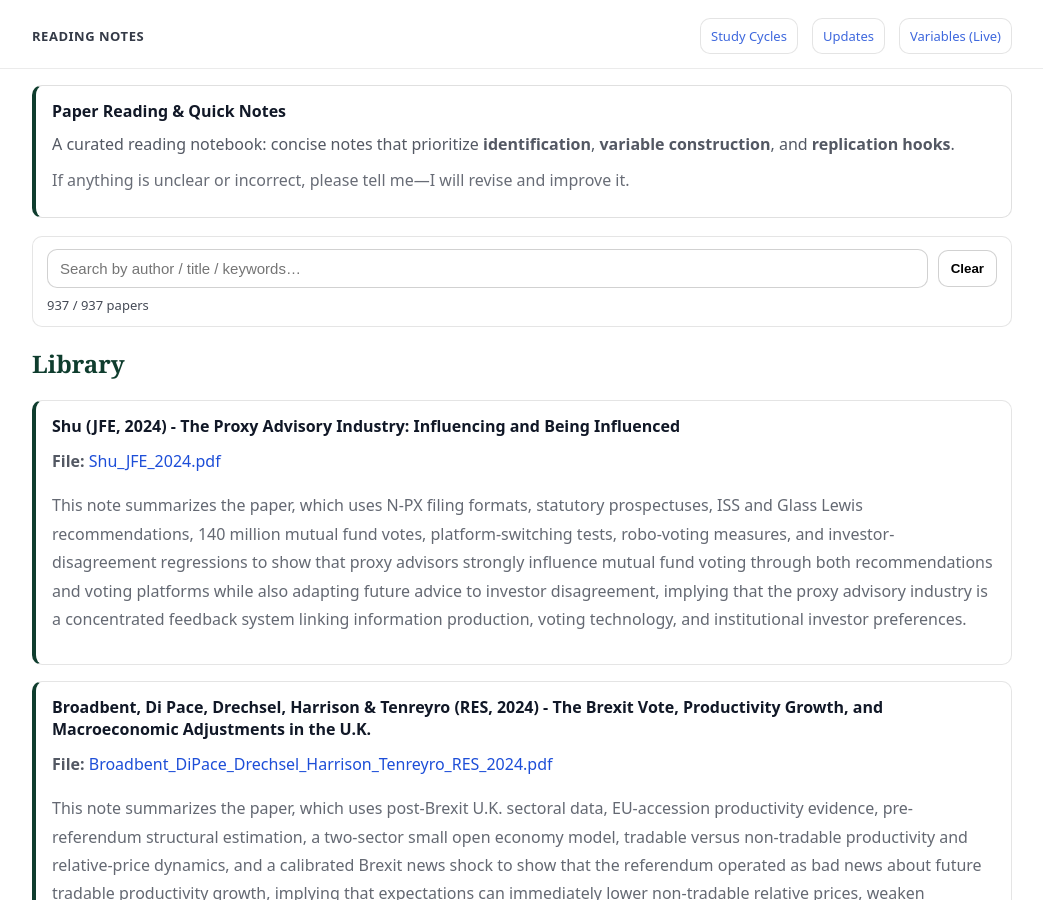
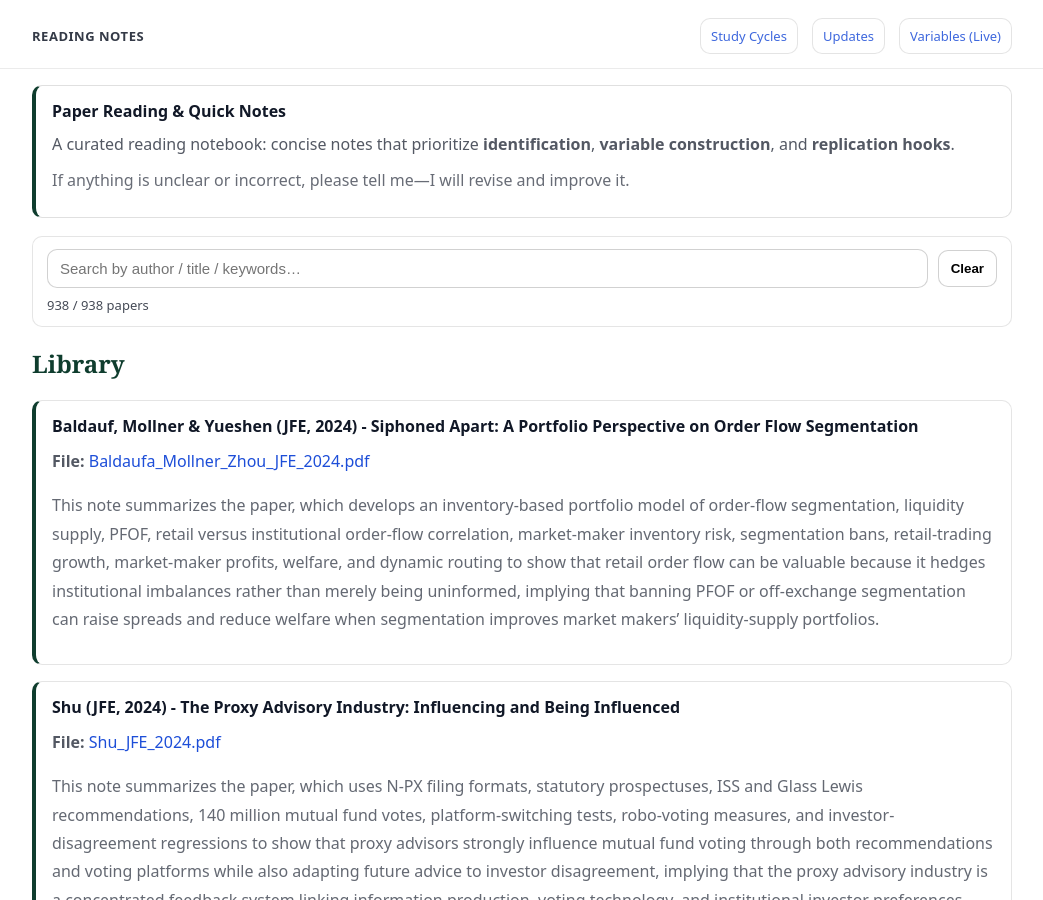
Before and after one commit to yaxinzn/study-archive, a Jekyll site: the page built from reading/index.md, in a window 1280 px wide and 900 px high. Shown: the whole window, without its empty margins (118-1161 px from the left). Built offline with Jekyll 4.4.1, drawn with Linux system fonts in a browser that asks for light colours.

Commit message:
Reading: add/update Baldaufa_Mollner_Zhou_JFE_2024.pdf

```diff
--- a/_data/reading.yml
+++ b/_data/reading.yml
@@ -1,3 +1,7 @@
+- title: "Baldauf, Mollner & Yueshen (JFE, 2024) - Siphoned Apart: A Portfolio Perspective on Order Flow Segmentation"
+  file: "Baldaufa_Mollner_Zhou_JFE_2024.pdf"
+  desc: "This note summarizes the paper, which develops an inventory-based portfolio model of order-flow segmentation, liquidity supply, PFOF, retail versus institutional order-flow correlation, market-maker inventory risk, segmentation bans, retail-trading growth, market-maker profits, welfare, and dynamic routing to show that retail order flow can be valuable because it hedges institutional imbalances rather than merely being uninformed, implying that banning PFOF or off-exchange segmentation can raise spreads and reduce welfare when segmentation improves market makers’ liquidity-supply portfolios."
+
 - title: "Shu (JFE, 2024) - The Proxy Advisory Industry: Influencing and Being Influenced"
   file: "Shu_JFE_2024.pdf"
   desc: "This note summarizes the paper, which uses N-PX filing formats, statutory prospectuses, ISS and Glass Lewis recommendations, 140 million mutual fund votes, platform-switching tests, robo-voting measures, and investor-disagreement regressions to show that proxy advisors strongly influence mutual fund voting through both recommendations and voting platforms while also adapting future advice to investor disagreement, implying that the proxy advisory industry is a concentrated feedback system linking information production, voting technology, and institutional investor preferences."
```
Also changed, not shown: 1 other file.
